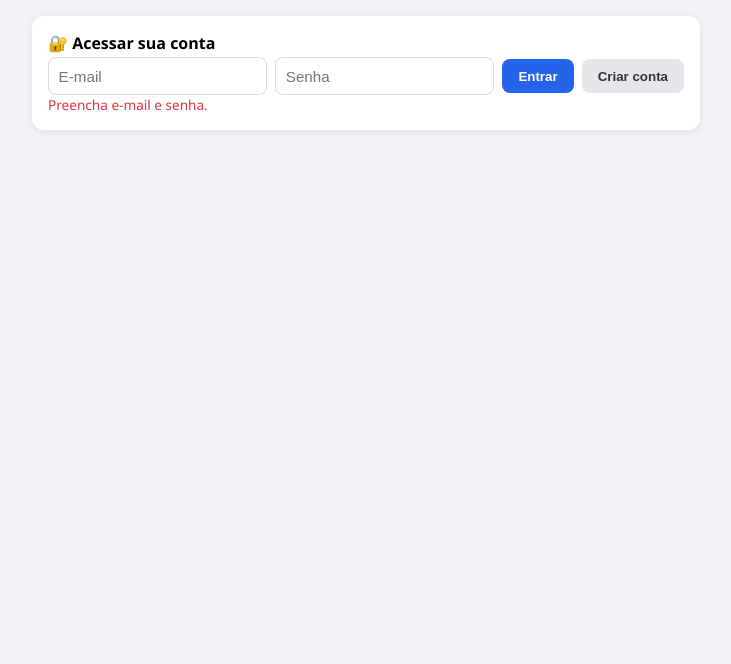
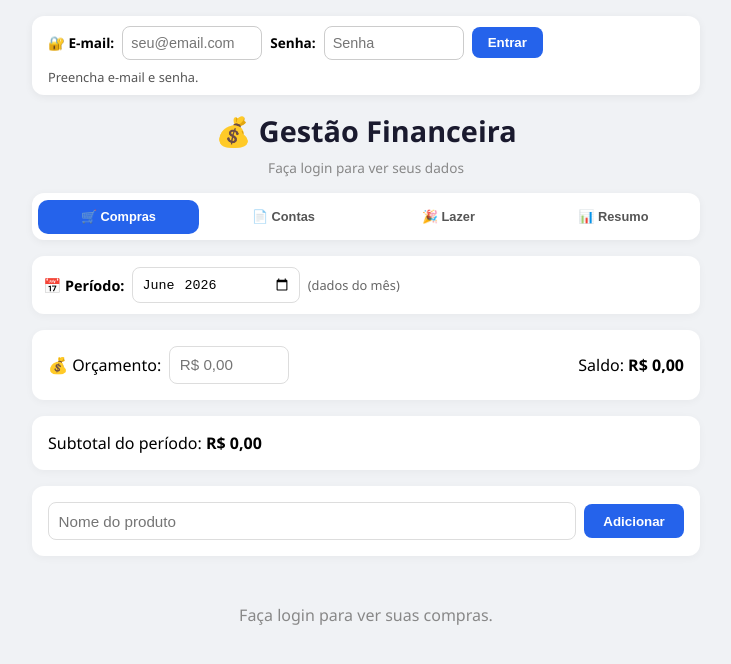
Before and after one commit to Syfodiaz/gestao, a plain HTML site: page index.html in a window 1280 px wide. Both pictures are taken after a click on the button "Entrar". Shown: the whole page, without its empty margins (274-1005 px from the left). Drawn offline with Linux system fonts and the light colour scheme; no server answers.

Commit message:
Update index.html

```diff
--- a/index.html
+++ b/index.html
@@ -8,18 +8,17 @@
         * { box-sizing: border-box; margin: 0; padding: 0; }
         body { font-family: 'Segoe UI', system-ui, sans-serif; background: #f0f2f5; padding: 1rem; max-width: 700px; margin: auto; }
 
-        /* Caixa de autenticação */
-        .auth-box { background: white; border-radius: 12px; padding: 1rem; margin-bottom: 1rem; box-shadow: 0 2px 8px rgba(0,0,0,0.08); display: flex; flex-direction: column; gap: 0.6rem; }
-        .auth-box h3 { margin-bottom: 0.2rem; font-size: 1rem; }
-        .auth-row { display: flex; gap: 0.5rem; flex-wrap: wrap; align-items: center; }
-        .auth-row input { padding: 0.6rem; border: 1px solid #ddd; border-radius: 8px; font-size: 0.95rem; flex: 1; min-width: 150px; }
-        .auth-row button { padding: 0.6rem 1rem; border: none; border-radius: 8px; cursor: pointer; font-weight: bold; }
-        .btn-signin { background: #2563eb; color: white; }
-        .btn-signup { background: #e5e7eb; color: #333; }
-        .auth-error { color: #dc3545; font-size: 0.85rem; }
+        /* Barra de autenticação fixa no topo */
+        .auth-bar { background: white; border-radius: 12px; padding: 0.6rem 1rem; margin-bottom: 1rem; box-shadow: 0 2px 8px rgba(0,0,0,0.06); display: flex; align-items: center; gap: 0.5rem; flex-wrap: wrap; }
+        .auth-bar label { font-weight: 600; font-size: 0.85rem; }
+        .auth-bar input { padding: 0.5rem; border: 1px solid #ccc; border-radius: 8px; font-size: 0.9rem; width: 140px; }
+        .auth-bar button { padding: 0.5rem 1rem; border: none; border-radius: 8px; cursor: pointer; font-weight: bold; }
+        .btn-login { background: #2563eb; color: white; }
+        .btn-logout { background: #dc3545; color: white; }
+        .auth-msg { font-size: 0.8rem; color: #555; }
 
         h1 { text-align: center; margin-bottom: 0.5rem; color: #1a1a2e; font-size: 1.8rem; }
-        .user-info { text-align: center; font-size: 0.8rem; color: #888; margin-bottom: 1rem; }
+        .user-info { text-align: center; font-size: 0.85rem; color: #888; margin-bottom: 1rem; }
 
         .tabs { display: flex; gap: 0.3rem; margin-bottom: 1rem; background: white; border-radius: 12px; padding: 0.4rem; box-shadow: 0 2px 8px rgba(0,0,0,0.05); }
         .tab-btn { flex: 1; padding: 0.6rem 0.2rem; border: none; background: transparent; border-radius: 10px; cursor: pointer; font-weight: 600; font-size: 0.8rem; color: #555; transition: all 0.2s; }
@@ -72,27 +71,25 @@
         .conta-vencida { background-color: #ffe5e5; }
         .conta-vencida .item-info strong { color: #b91c1c; }
 
-        .main-app { display: none; }
-        .main-app.visible { display: block; }
+        .empty-message { text-align: center; color: #888; padding: 2rem; }
     </style>
 </head>
 <body>
-    <!-- Caixa de autenticação (aparece antes de logar) -->
-    <div id="authContainer" class="auth-box">
-        <h3>🔐 Acessar sua conta</h3>
-        <div class="auth-row">
-            <input type="email" id="authEmail" placeholder="E-mail">
-            <input type="password" id="authPassword" placeholder="Senha">
-            <button class="btn-signin" id="btnSignIn">Entrar</button>
-            <button class="btn-signup" id="btnSignUp">Criar conta</button>
-        </div>
-        <div class="auth-error" id="authError"></div>
+    <!-- Barra de autenticação sempre visível -->
+    <div class="auth-bar" id="authBar">
+        <label>🔐 E‑mail:</label>
+        <input type="email" id="authEmail" placeholder="seu@email.com">
+        <label>Senha:</label>
+        <input type="password" id="authPassword" placeholder="Senha">
+        <button class="btn-login" id="btnLogin">Entrar</button>
+        <button class="btn-logout" id="btnLogout" style="display:none;">Sair</button>
+        <span class="auth-msg" id="authMsg"></span>
     </div>
 
-    <!-- Conteúdo principal (oculto até autenticar) -->
-    <div id="mainApp" class="main-app">
+    <!-- Conteúdo principal (sempre visível) -->
+    <div id="mainApp">
         <h1>💰 Gestão Financeira</h1>
-        <div class="user-info" id="userStatus">Conectado</div>
+        <div class="user-info" id="userStatus">Faça login para ver seus dados</div>
 
         <div class="tabs">
             <button class="tab-btn active" data-tab="compras">🛒 Compras</button>
@@ -107,7 +104,7 @@
             <span style="font-size:0.8rem; color:#666;">(dados do mês)</span>
         </div>
 
-        <!-- Guias (mesmo conteúdo de antes) -->
+        <!-- Guias -->
         <div id="tab-compras" class="tab-content active">
             <div class="card row">
                 <label>💰 Orçamento:</label>
@@ -210,60 +207,59 @@
         let contaEditIndex = -1;
         let lazerEditIndex = -1;
 
-        const authContainer = document.getElementById('authContainer');
-        const mainApp = document.getElementById('mainApp');
-        const authError = document.getElementById('authError');
+        // Elementos da UI
+        const authEmail = document.getElementById('authEmail');
+        const authPassword = document.getElementById('authPassword');
+        const btnLogin = document.getElementById('btnLogin');
+        const btnLogout = document.getElementById('btnLogout');
+        const authMsg = document.getElementById('authMsg');
+        const userStatus = document.getElementById('userStatus');
 
         // ========== AUTENTICAÇÃO ==========
-        // Mostrar/esconder UI conforme estado de autenticação
+        // Atualiza a interface conforme estado de autenticação
         auth.onAuthStateChanged(user => {
             if (user) {
                 userId = user.uid;
-                document.getElementById('userStatus').textContent = `🟢 Logado como ${user.email}`;
-                authContainer.style.display = 'none';
-                mainApp.classList.add('visible');
+                userStatus.textContent = `🟢 Logado como ${user.email}`;
+                btnLogin.style.display = 'none';
+                btnLogout.style.display = 'inline-block';
+                authEmail.value = '';
+                authPassword.value = '';
+                authMsg.textContent = '';
                 carregarTodosDados();
             } else {
                 userId = null;
-                authContainer.style.display = 'block';
-                mainApp.classList.remove('visible');
+                userStatus.textContent = 'Faça login para ver seus dados';
+                btnLogin.style.display = 'inline-block';
+                btnLogout.style.display = 'none';
+                // Limpa as listas
+                itensCompras = [];
+                contasData.lista = [];
+                lazerLista = [];
+                orcamento = 0;
+                renderizarTodasGuias();
             }
         });
 
-        // Sign In
-        document.getElementById('btnSignIn').addEventListener('click', async () => {
-            const email = document.getElementById('authEmail').value.trim();
-            const password = document.getElementById('authPassword').value;
+        // Botão Entrar
+        btnLogin.addEventListener('click', async () => {
+            const email = authEmail.value.trim();
+            const password = authPassword.value;
             if (!email || !password) {
-                authError.textContent = 'Preencha e-mail e senha.';
+                authMsg.textContent = 'Preencha e‑mail e senha.';
                 return;
             }
             try {
                 await auth.signInWithEmailAndPassword(email, password);
-                authError.textContent = '';
+                authMsg.textContent = '';
             } catch (error) {
-                authError.textContent = 'Erro: ' + error.message;
+                authMsg.textContent = 'Erro: ' + error.message;
             }
         });
 
-        // Sign Up (criar nova conta)
-        document.getElementById('btnSignUp').addEventListener('click', async () => {
-            const email = document.getElementById('authEmail').value.trim();
-            const password = document.getElementById('authPassword').value;
-            if (!email || !password) {
-                authError.textContent = 'Preencha e-mail e senha.';
-                return;
-            }
-            if (password.length < 6) {
-                authError.textContent = 'Senha deve ter pelo menos 6 caracteres.';
-                return;
-            }
-            try {
-                await auth.createUserWithEmailAndPassword(email, password);
-                authError.textContent = '';
-            } catch (error) {
-                authError.textContent = 'Erro: ' + error.message;
-            }
+        // Botão Sair
+        btnLogout.addEventListener('click', async () => {
+            await auth.signOut();
         });
 
         // ========== CARREGAR / SALVAR ==========
@@ -281,6 +277,9 @@
                 if (metaDoc.exists) {
                     contasData.entradas = metaDoc.data().entradas || 0;
                     orcamento = metaDoc.data().orcamento || 0;
+                } else {
+                    contasData.entradas = 0;
+                    orcamento = 0;
                 }
 
                 const lazerSnap = await db.collection('usuarios').doc(userId).collection('lazer').where('mesAno', '==', mes).get();
@@ -291,7 +290,9 @@
                 renderizarTodasGuias();
             } catch (error) {
                 console.error('Erro ao carregar:', error);
-                alert('Erro ao carregar dados.');
+                userStatus.textContent = '🔴 Erro ao carregar dados. Verifique sua conexão ou as permissões.';
+                // Mesmo assim renderiza vazio
+                renderizarTodasGuias();
             }
         }
 
@@ -322,8 +323,12 @@
         }
         function renderizarCompras() {
             const container = document.getElementById('listaCompras');
+            if (!userId) {
+                container.innerHTML = '<div class="empty-message">Faça login para ver suas compras.</div>';
+                return;
+            }
             if (itensCompras.length === 0) {
-                container.innerHTML = '<div style="text-align:center;color:#888;padding:2rem;">Nenhum item neste mês.</div>';
+                container.innerHTML = '<div class="empty-message">Nenhum item neste mês.</div>';
                 atualizarTotaisCompras();
                 return;
             }
@@ -364,7 +369,7 @@
         }
 
         async function salvarCompra(item, id) {
-            if (!userId) return alert('Autenticação requerida.');
+            if (!userId) return alert('Faça login primeiro.');
             const docRef = db.collection('usuarios').doc(userId).collection('compras').doc(id || undefined);
             if (id) await docRef.update(item);
             else await docRef.set(item);
@@ -393,8 +398,12 @@
         function totalContas() { return contasData.lista.reduce((s, c) => s + (parseFloat(c.valor)||0), 0); }
         function renderizarContas() {
             const container = document.getElementById('listaContas');
+            if (!userId) {
+                container.innerHTML = '<div class="empty-message">Faça login para ver suas contas.</div>';
+                return;
+            }
             if (contasData.lista.length === 0) {
-                container.innerHTML = '<div style="text-align:center;color:#888;padding:1rem;">Nenhuma conta neste mês.</div>';
+                container.innerHTML = '<div class="empty-message">Nenhuma conta neste mês.</div>';
             } else {
                 const grupos = {};
                 contasData.lista.forEach(c => { const venc = c.vencimento || 'sem_vencimento'; if (!grupos[venc]) grupos[venc] = []; grupos[venc].push(c); });
@@ -489,8 +498,12 @@
         function totalLazer() { return lazerLista.reduce((s, l) => s + (parseFloat(l.valor)||0), 0); }
         function renderizarLazer() {
             const container = document.getElementById('listaLazer');
+            if (!userId) {
+                container.innerHTML = '<div class="empty-message">Faça login para ver seus gastos de lazer.</div>';
+                return;
+            }
             if (lazerLista.length === 0) {
-                container.innerHTML = '<div style="text-align:center;color:#888;padding:1rem;">Nenhum lazer neste mês.</div>';
+                container.innerHTML = '<div class="empty-message">Nenhum lazer neste mês.</div>';
             } else {
                 let html = '';
                 lazerLista.forEach((l, i) => {
@@ -551,6 +564,14 @@
 
         // ========== RESUMO ==========
         function atualizarResumo() {
+            if (!userId) {
+                document.getElementById('resEntradas').textContent = 'R$ 0,00';
+                document.getElementById('resCompras').textContent = 'R$ 0,00';
+                document.getElementById('resContas').textContent = 'R$ 0,00';
+                document.getElementById('resLazer').textContent = 'R$ 0,00';
+                document.getElementById('resSaldo').textContent = 'R$ 0,00';
+                return;
+            }
             const entradas = contasData.entradas || 0;
             const compras = calcSubtotal();
             const contas = totalContas();
@@ -571,7 +592,7 @@
 
         // ========== NAVEGAÇÃO E MÊS ==========
         document.getElementById('mesAnoFiltro').value = mesAnoAtual;
-        document.getElementById('mesAnoFiltro').addEventListener('change', function() { mesAnoAtual = this.value; carregarTodosDados(); });
+        document.getElementById('mesAnoFiltro').addEventListener('change', function() { mesAnoAtual = this.value; if (userId) carregarTodosDados(); });
 
         document.querySelectorAll('.tab-btn').forEach(btn => {
             btn.addEventListener('click', function() {
```
